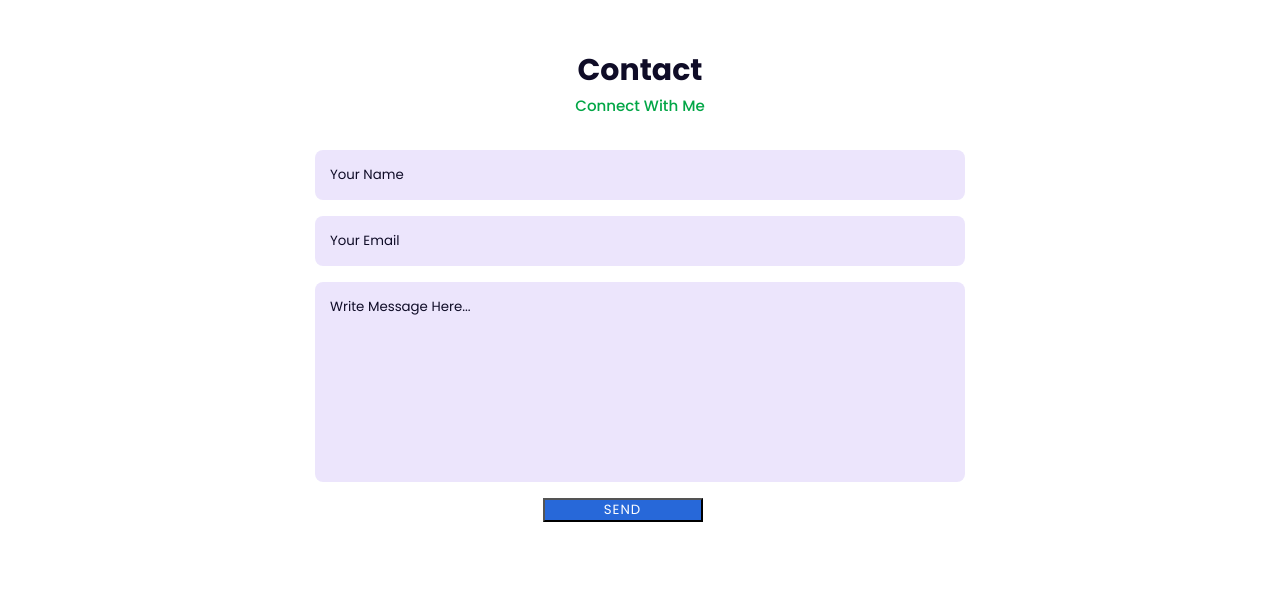
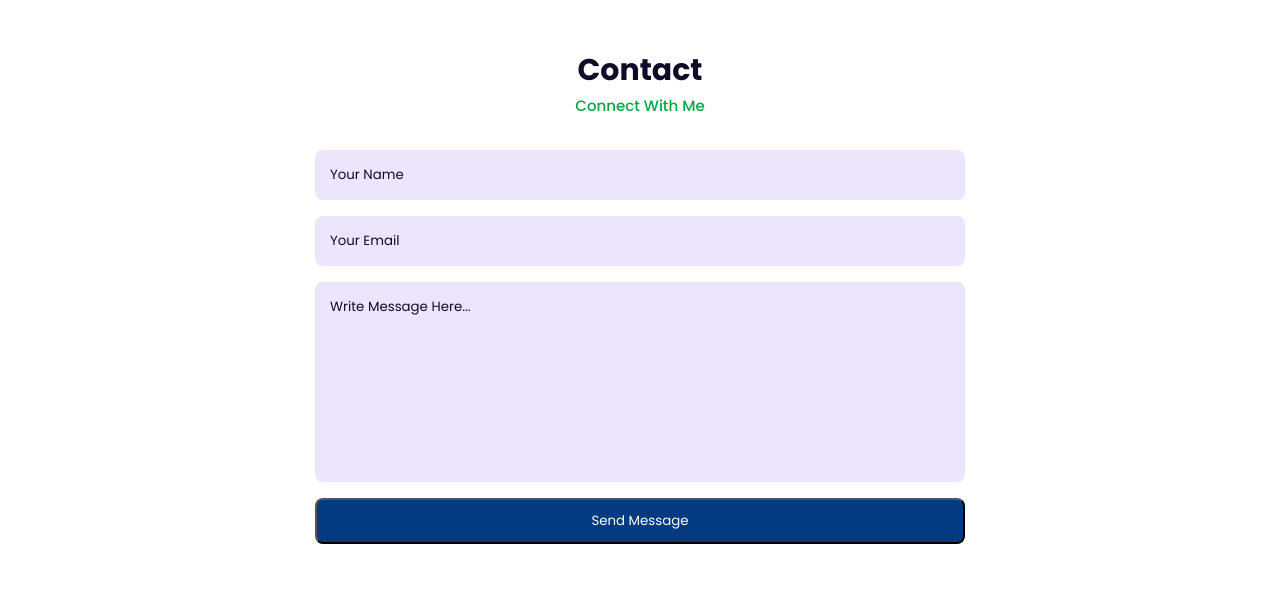
Before and after one commit to mayurlavadiya/my_portfolio, a plain HTML site: page index.html in a window 1280 px wide. Shown: the part 3733-4322 px from the top of the page. Drawn offline with nearby package versions, Linux system fonts and the light colour scheme.

Commit message:
change contact button view

```diff
--- a/index.html
+++ b/index.html
@@ -229,6 +229,9 @@
     </div>
 </section>
 
+<!-- WORK EXPERIENCE -->
+
+
 <!-- Contact Section Start -->
 <section class="contact" id="contact">
     <div class="heading">
@@ -240,7 +243,7 @@
             <input type="text" id="name" placeholder="Your Name">
             <input type="email" id="email" placeholder="Your Email">
             <textarea id="message" cols="30" rows="10" placeholder="Write Message Here..."></textarea>
-            <button type="button" id="send-button" class="contact-button">Send</button>
+            <button type="button" id="send-button" class="btn">Send Message</button>
         </form>
     </div>
 </section>
```
